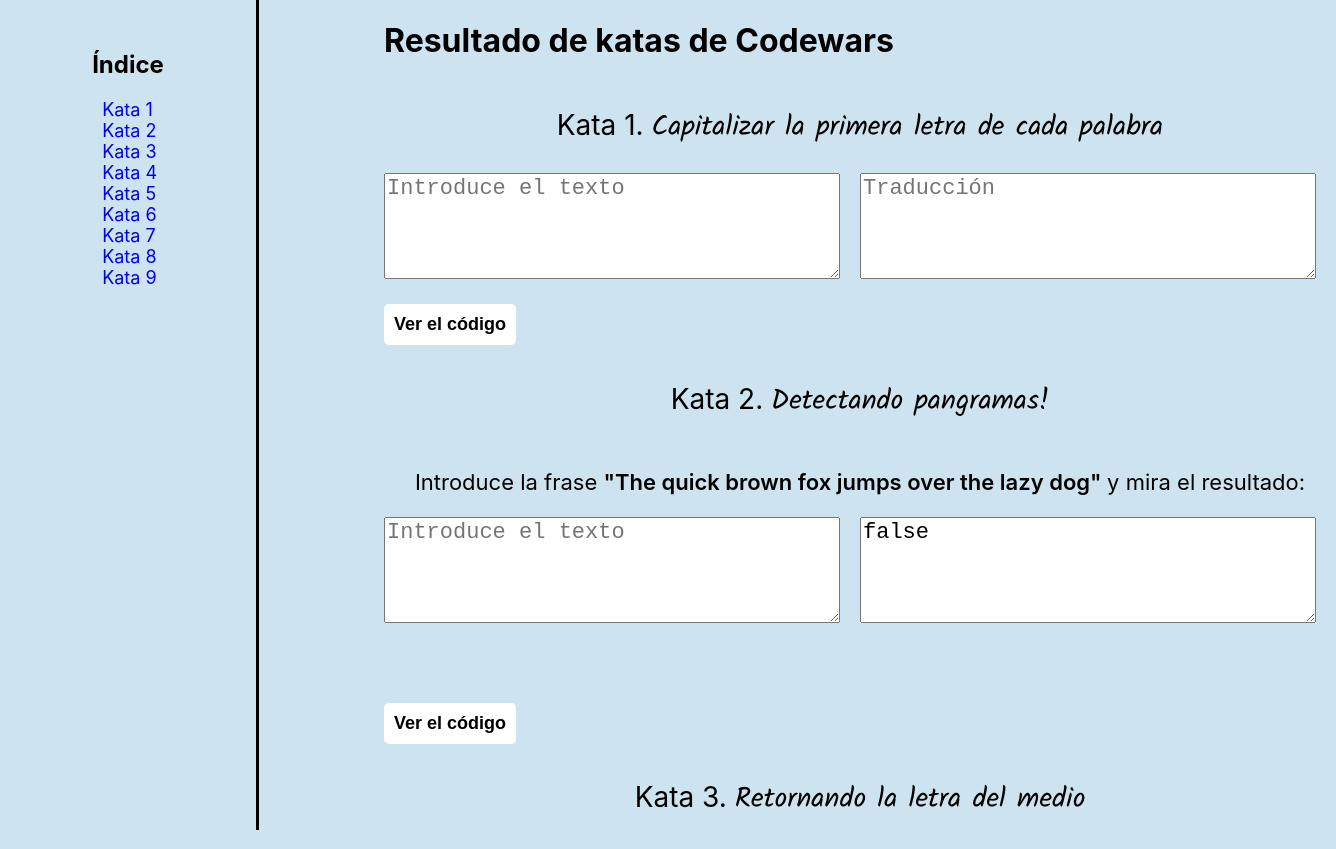
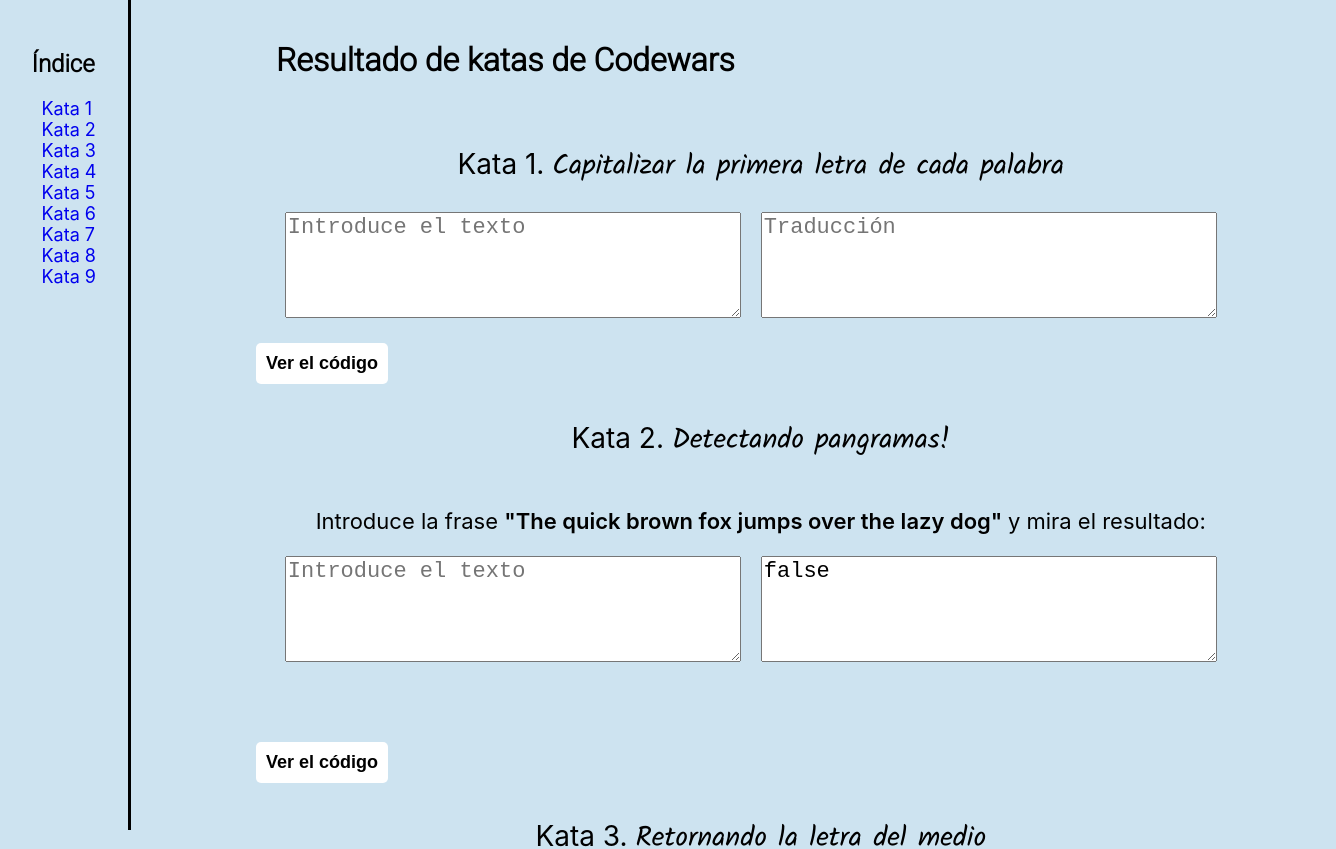
Before and after one commit to nataliamateo/Katas, a React (Create React App) app: page / in a window 1280 px wide. Shown: the top 849 px of the page, 1336 px wide, since content can reach past the window. Built offline with nearby package versions, Linux system fonts and the light colour scheme.

Commit message:
Fixed styles

```diff
--- a/public/index.html
+++ b/public/index.html
@@ -4,7 +4,7 @@
     <meta charset="utf-8" />
     <link rel="icon" href="%PUBLIC_URL%/favicon.ico" />
     <link href="https://fonts.googleapis.com/css2?family=Kalam&display=swap" rel="stylesheet" />
-    <link href="https://fonts.googleapis.com/css2?family=Kalam&display=swap" rel="stylesheet" />
+    <link href="https://fonts.googleapis.com/css2?family=Roboto:wght@300&display=swap" rel="stylesheet" />
     <meta name="viewport" content="width=device-width, initial-scale=1" />
     <meta name="theme-color" content="#000000" />
     <meta name="Katas" content="Katas" />
--- a/src/stylesheets/App.scss
+++ b/src/stylesheets/App.scss
@@ -2,11 +2,14 @@
   display: flex;
   &__container {
     position: absolute;
-    left: 30%;
-  }
-  &--title {
-    font-family: 'Kalam';
-    font-family: 'Roboto', sans-serif;
-    padding: 40px 40px;
+    left: 20%;
+
+    @media all and (min-width: 2560px) {
+      left: 30%;
+    }
+    &--title {
+      font-family: 'Roboto', sans-serif;
+      padding: 20px;
+    }
   }
 }
--- a/src/stylesheets/Header.scss
+++ b/src/stylesheets/Header.scss
@@ -4,15 +4,21 @@
   display: flex;
   padding-top: 30px;
   border-right: 3px black solid;
-  width: 20vw;
+  width: 10vw;
   display: flex;
   justify-content: center;
+  @media all and (min-width: 2560px) {
+    width: 20vw;
+  }
   &__nav {
     padding: 0 30px;
   }
 }
 
 .nav {
+  &__title {
+    font-family: 'Roboto', sans-serif;
+  }
   &__list {
     list-style: none;
     padding-left: 10px;
```
